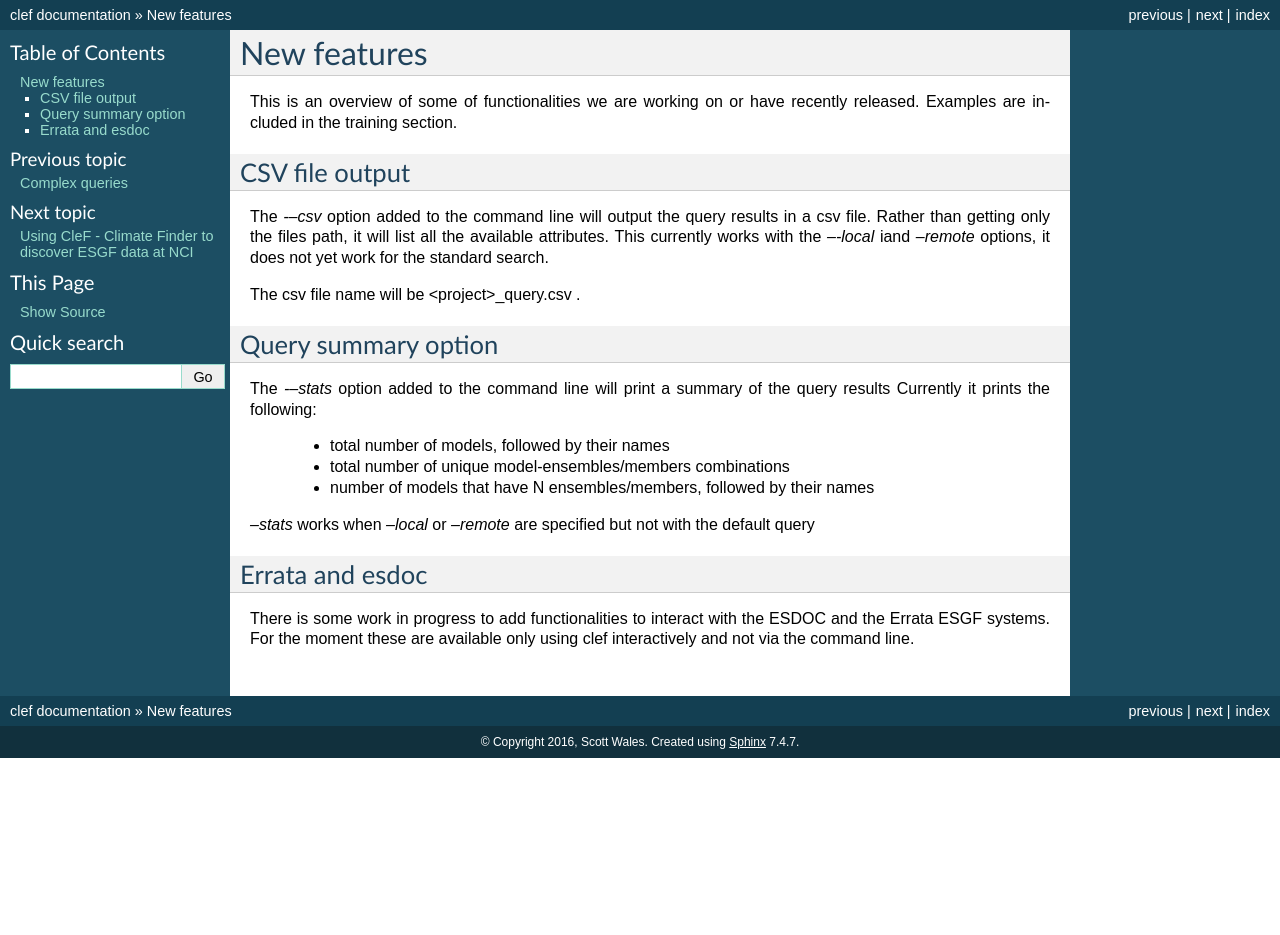
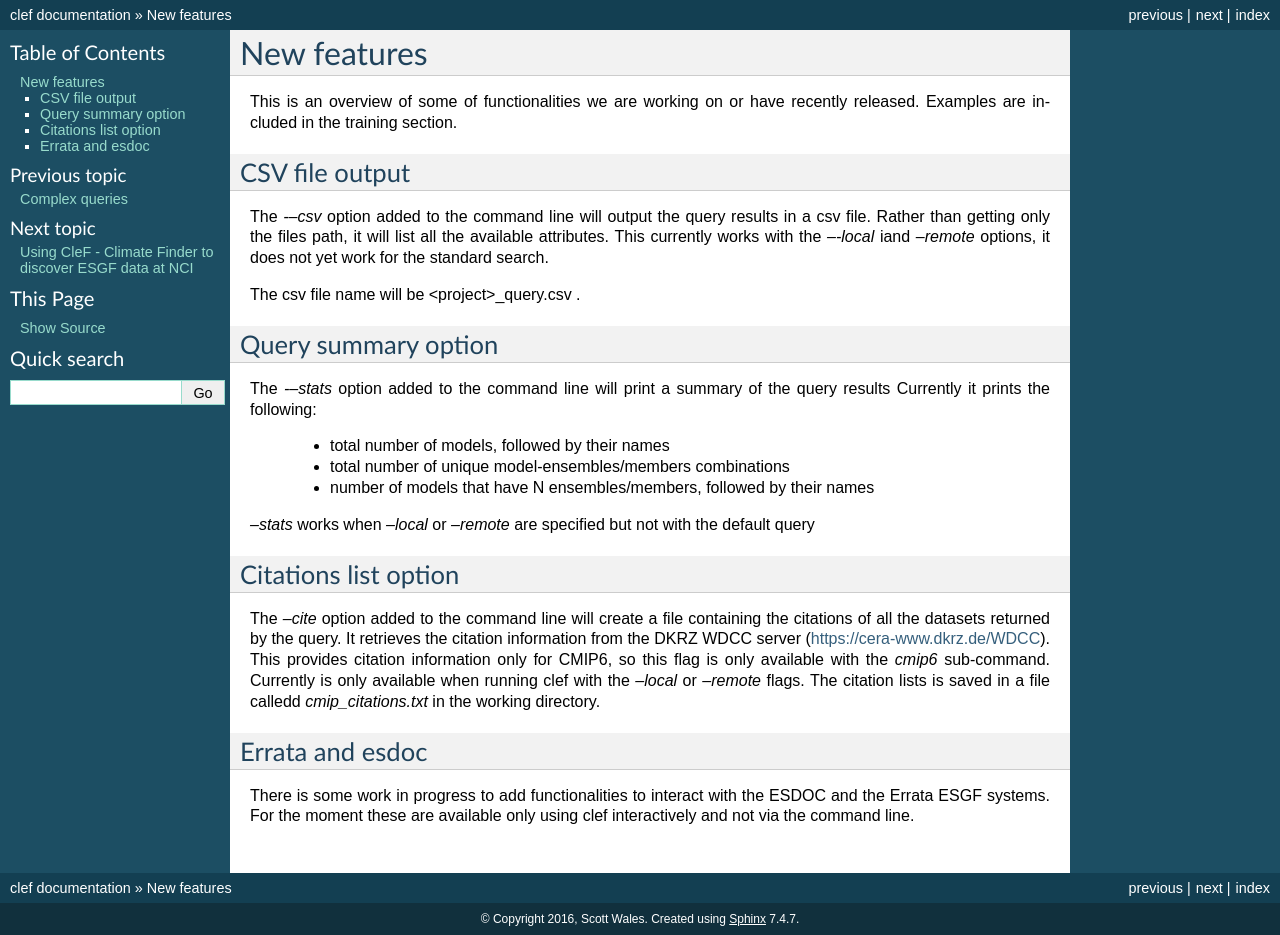
Before and after one commit to coecms/clef, a Sphinx documentation site: the page built from docs/new_features.rst, in a window 1280 px wide. Built offline with Sphinx 7.4.7, drawn with Linux system fonts in a browser that asks for light colours; pages that are not in the unit, such as notebooks, are missing from menus; before the commit the page ends 900 px from its top, so only the background shows below that.

Commit message:
added disclaimer to README and --cite flag to docs

```diff
--- a/docs/new_features.rst
+++ b/docs/new_features.rst
@@ -21,6 +21,11 @@ the query results Currently it prints the following:
 
 *--stats* works when *--local* or *--remote* are specified but not with the default query
 
+Citations list option
+---------------------
+The *--cite* option added to the command line will create a file containing the citations of all the datasets returned by the query. It retrieves the citation information from the DKRZ WDCC server (https://cera-www.dkrz.de/WDCC). This provides citation information only for CMIP6, so this flag is only available with the *cmip6* sub-command. Currently is only available when running clef with the *--local* or *--remote* flags.
+The citation lists is saved in a file calledd *cmip_citations.txt* in the working directory.
+
 Errata and esdoc
 ----------------
 There is some work in progress to add functionalities to interact with the ESDOC and the Errata ESGF systems. For the moment these are available only using clef interactively and not via the command line.
```
Also changed, not shown: README.rst (+8 -0 lines).
